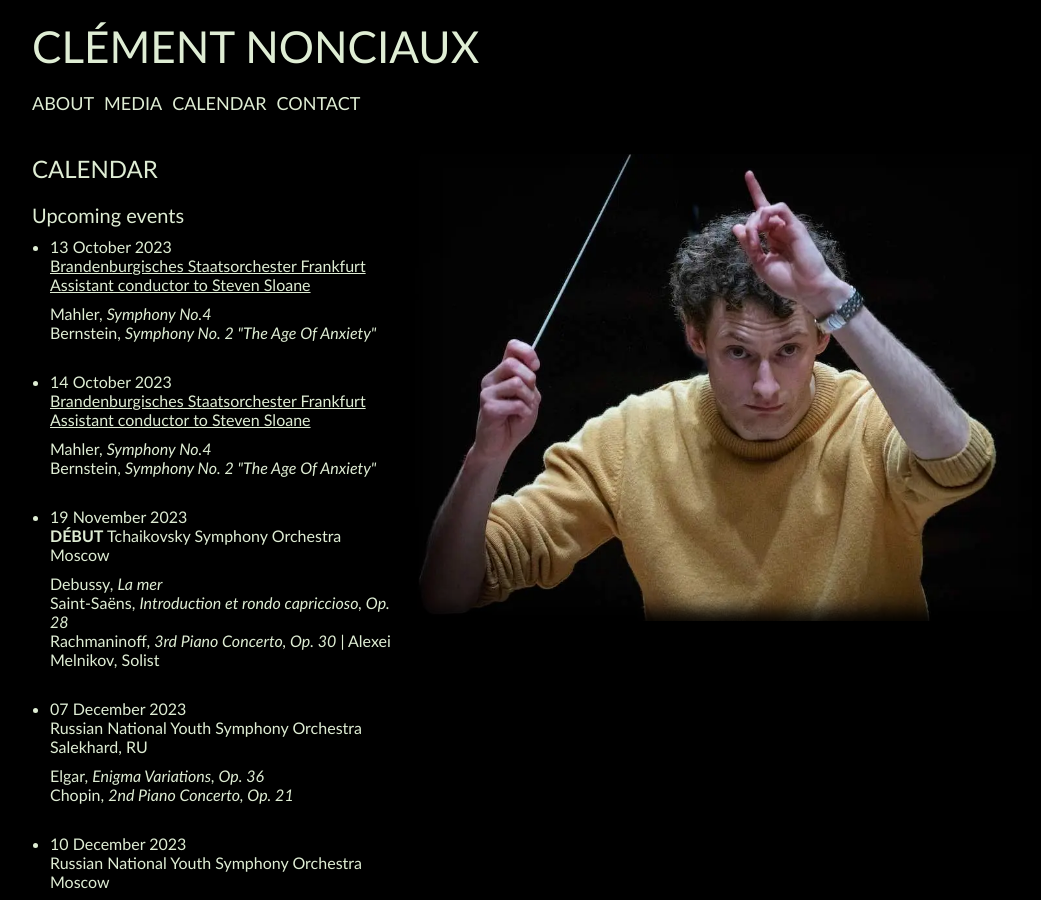
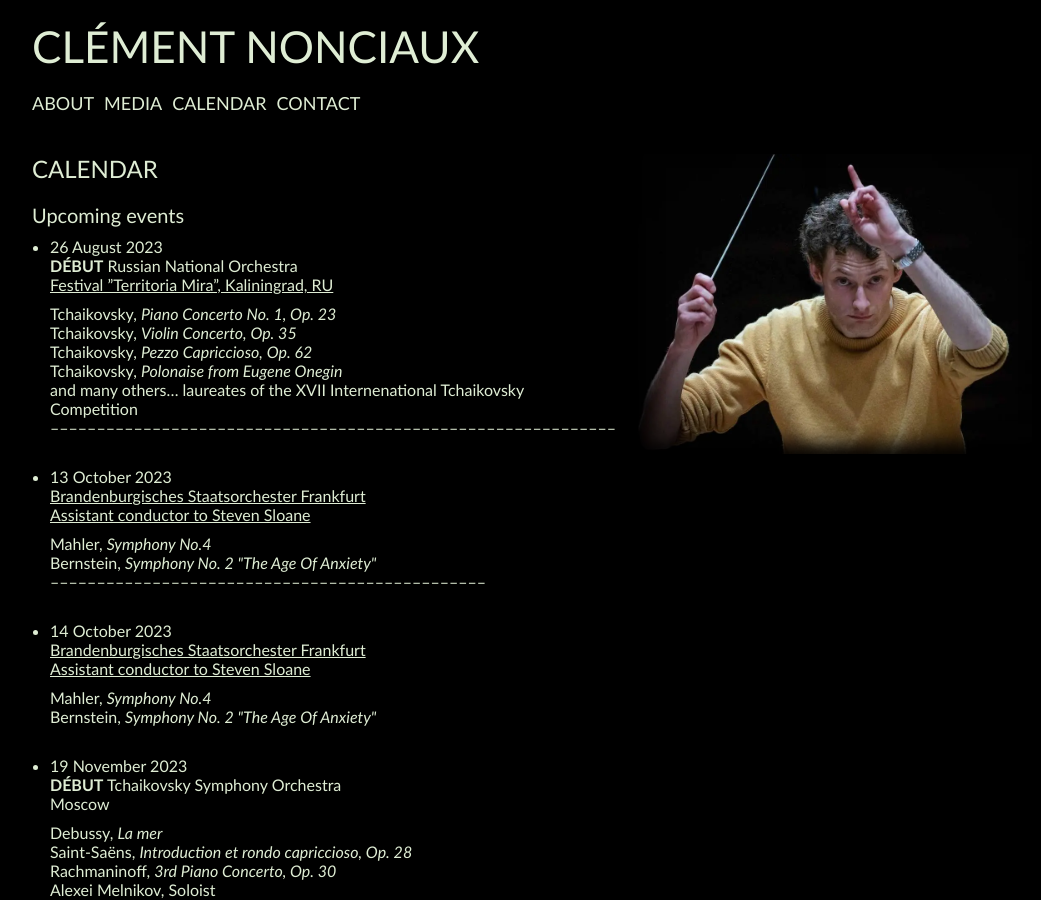
Before and after one commit to martincadoux/clementnonciaux.com, a Jekyll site: the page built from _pages/calendar.html, in a window 1280 px wide and 900 px high. Shown: the whole window, without its empty margins (108-1149 px from the left). Built offline with Jekyll 4.4.1, drawn with Linux system fonts in a browser that asks for light colours; some of the changed text lies outside the part shown.

Commit message:
Update events.yml

```diff
--- a/_data/events.yml
+++ b/_data/events.yml
@@ -35,6 +35,7 @@
     Artenay, FR
   program: |-
     [*l'Olympiade musicale*](https://operadetours.fr/fr/programmation/l-olympiade-musicale-senonches-artenay)
+    ––––––––––––––––––––
 
 - date: 2024-03-14
   location: |-
@@ -68,6 +69,7 @@
   program: |-
     Elgar, *Enigma Variations, Op. 36*
     Chopin, *2nd Piano Concerto, Op. 21*
+    –––––––––––––––––––––––––––––––––––
 
 - date: 2023-11-19
   location: |-
@@ -76,7 +78,9 @@
   program: |-
     Debussy, *La mer*
     Saint-Saëns, *Introduction et rondo capriccioso, Op. 28*
-    Rachmaninoff, *3rd Piano Concerto, Op. 30* | Alexei Melnikov, Solist
+    Rachmaninoff, *3rd Piano Concerto, Op. 30*
+    Alexei Melnikov, Soloist
+    –––––––––––––––––––––––––––––––––––––––––
 
 - date: 2023-10-14
   location: |-
@@ -93,6 +97,20 @@
   program: |-
     Mahler, *Symphony No.4*
     Bernstein, *Symphony No. 2 \"The Age Of Anxiety\"*
+    –––––––––––––––––––––––––––––––––––––––––––––––
+
+- date: 2023-08-26
+  location: |-
+    **DÉBUT** Russian National Orchestra
+    [Festival ”Territoria Mira”, Kaliningrad, RU](https://sobor39.ru/news/nashi-novosti/3291/)
+  program: |-
+    Tchaikovsky, *Piano Concerto No. 1, Op. 23*
+    Tchaikovsky, *Violin Concerto, Op. 35*
+    Tchaikovsky, *Pezzo Capriccioso, Op. 62*
+    Tchaikovsky, *Polonaise from Eugene Onegin*
+    and many others…
+    laureates of the XVII Internenational Tchaikovsky Competition
+    –––––––––––––––––––––––––––––––––––––––––––––––––––––––––––––
 
 - date: 2023-07-15
   location: |-
```
